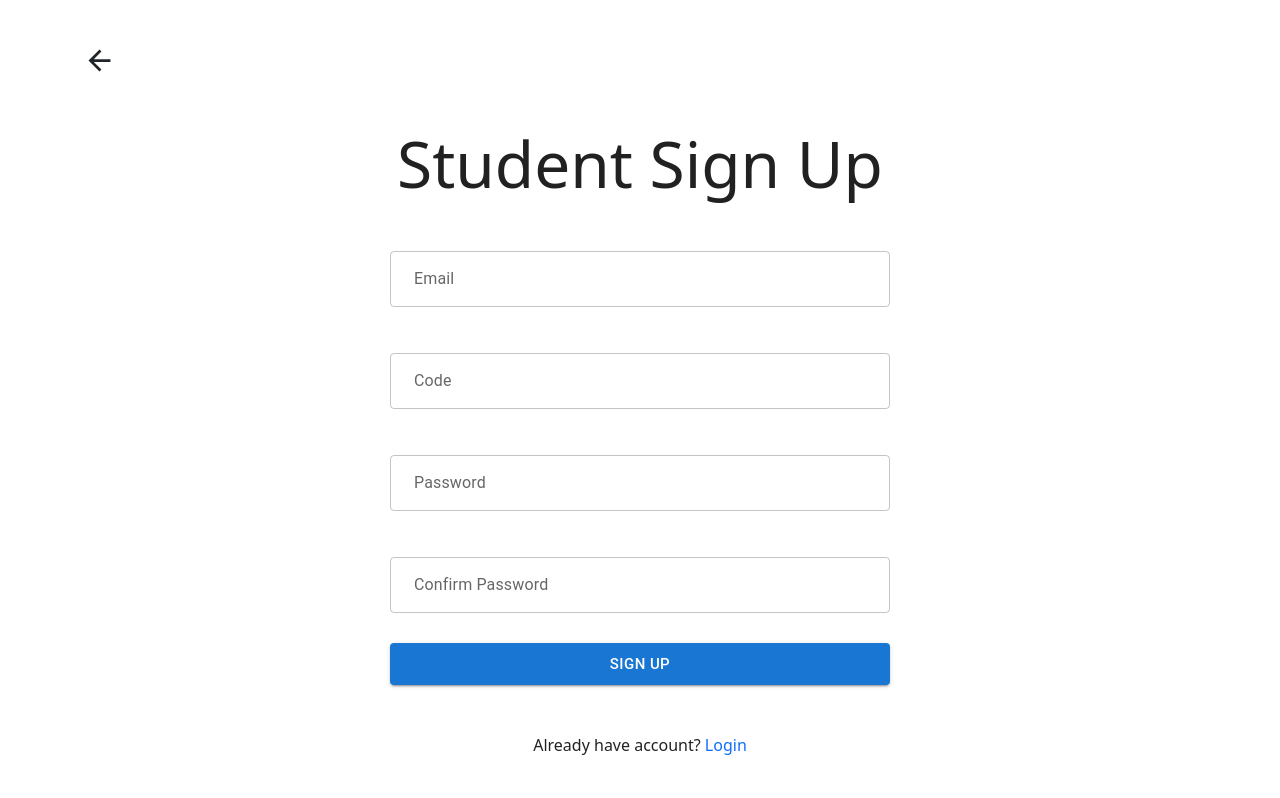
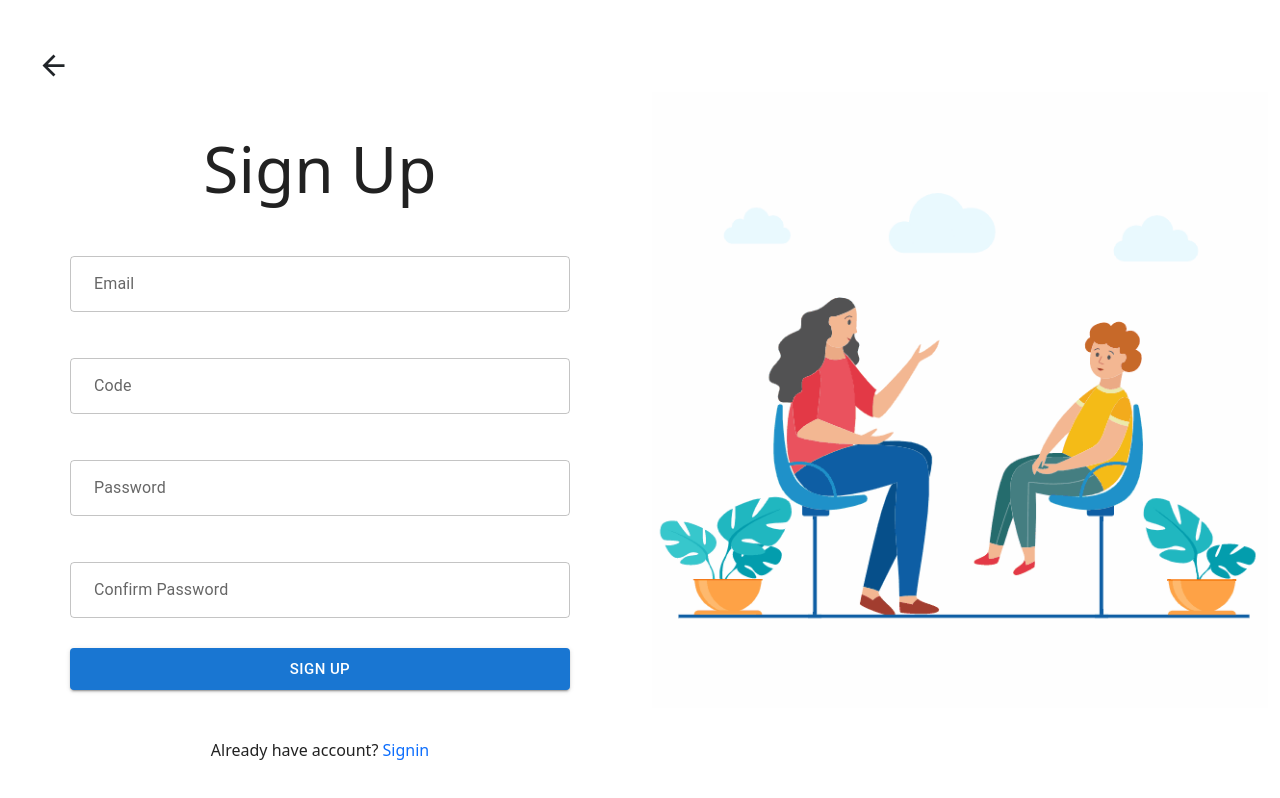
Before and after one commit to aftabMansoori/Don-t-Go-Depresso-Frontend, a React (Create React App) app: page /student/signup in a window 1280 px wide. Built offline with nearby package versions, Linux system fonts and the light colour scheme; no server answers.

Commit message:
Updated the student signin and signup UI

```diff
--- a/src/Pages/Students/StudentSignIn/StudentSignin.jsx
+++ b/src/Pages/Students/StudentSignIn/StudentSignin.jsx
@@ -64,6 +64,9 @@ export default function StudentSignin() {
       maxWidth={"100vw"}
       fullWidth={"100vw"}
     >
+      <div className="container-fluid">
+        <div className="row">
+          <div className="col-6">
             <div className="container my-5">
               <ArrowBackIcon
                 fontSize="large"
@@ -116,8 +119,20 @@ export default function StudentSignin() {
                   </p>
                 </div>
               </div>
+
               <Toaster position="top-right" reverseOrder={false} />
             </section>
+          </div>
+          <div className="col-6">
+            <div
+              className="d-flex align-items-center justify-content-center"
+              style={{ height: "100vh", background: "#fef5d9" }}
+            >
+              <img className="img-fluid" src="/Images/signinGif.gif" alt="" />
+            </div>
+          </div>
+        </div>
+      </div>
     </Dialog>
   );
 }
--- a/src/Pages/Students/StudentSignIn/StudentSignin.module.scss
+++ b/src/Pages/Students/StudentSignIn/StudentSignin.module.scss
@@ -8,7 +8,7 @@
 }
 
 .loginForm {
-  width: 400px;
+  width: 500px;
 
   h1 {
     font-size: 4rem;
--- a/src/Pages/Students/StudentSignUp/StudentSignUp.jsx
+++ b/src/Pages/Students/StudentSignUp/StudentSignUp.jsx
@@ -72,6 +72,9 @@ export default function StudentSignUp() {
       maxWidth={"100vw"}
       fullWidth={"100vw"}
     >
+      <div className="container-fluid">
+        <div className="row">
+          <div className="col-6">
             <section className={styles.parent}>
               <div className="container my-5">
                 <ArrowBackIcon
@@ -81,12 +84,15 @@ export default function StudentSignUp() {
                 />
               </div>
               <div className={styles.signupForm}>
-          <h1 className="text-center">Student Sign Up</h1>
+                <h1 className="text-center">Sign Up</h1>
                 <div>
                   <TextField
                     id="outlined-basic"
                     onChange={(e) =>
-                setStudent({ ...student, studentClgEmail: e.target.value })
+                      setStudent({
+                        ...student,
+                        studentClgEmail: e.target.value,
+                      })
                     }
                     label="Email"
                     margin="normal"
@@ -143,11 +149,22 @@ export default function StudentSignUp() {
                   Sign Up
                 </Button>
                 <div className="text-center my-5">
-            Already have account? <Link to="/student/signin">Login</Link>
+                  Already have account? <Link to="/student/signin">Signin</Link>
                 </div>
                 <Toaster position="top-right" reverseOrder={false} />
               </div>
             </section>
+          </div>
+          <div className="col-6">
+            <div
+              className="d-flex align-items-center justify-content-center"
+              style={{ height: "100vh" }}
+            >
+              <img className="img-fluid" src="/Images/signupGif.gif" alt="" />
+            </div>
+          </div>
+        </div>
+      </div>
     </Dialog>
   );
 }
```
Also changed, not shown: public/Images/signupGif.gif (added), 1 other file (tests, documents, lock files or other folders). Lines whose indentation alone changed are shown as unchanged.
